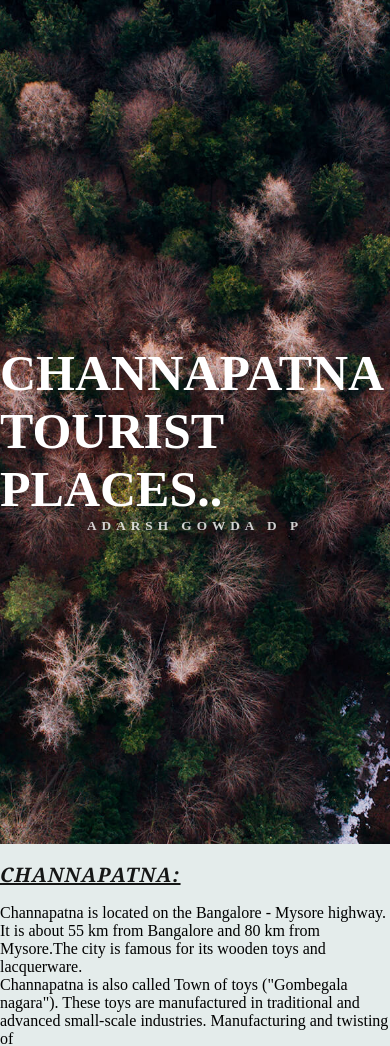
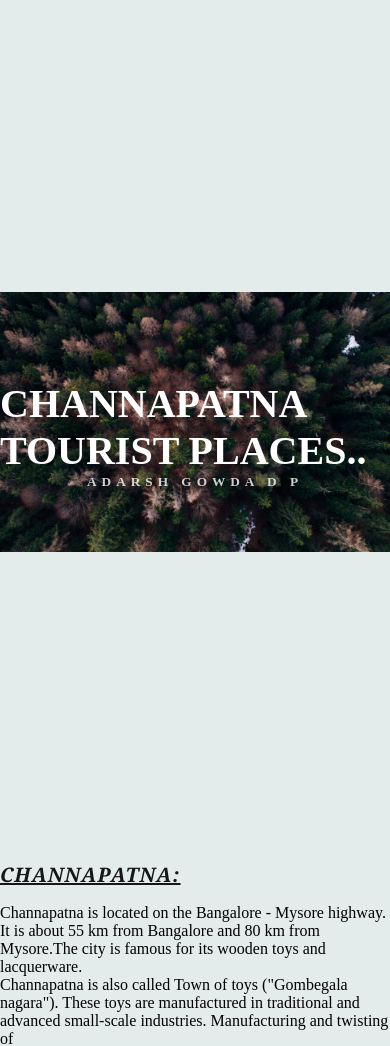
Before and after one commit to preethamdp/appu-website, a PHP site: page /index.html in a window 390 px wide. Shown: the top 1046 px of the page. Run offline with PHP 8.4, Linux system fonts and the light colour scheme.

Commit message:
mbiechange1

```diff
--- a/style.css
+++ b/style.css
@@ -96,4 +96,10 @@
   -o-background-size: cover;
   background-size: cover;
      height::100vh;
+     width:100%;
+     background-size:100%;
   }
+    .main h1{
+        font-size:40px;
+    }
+}
```
